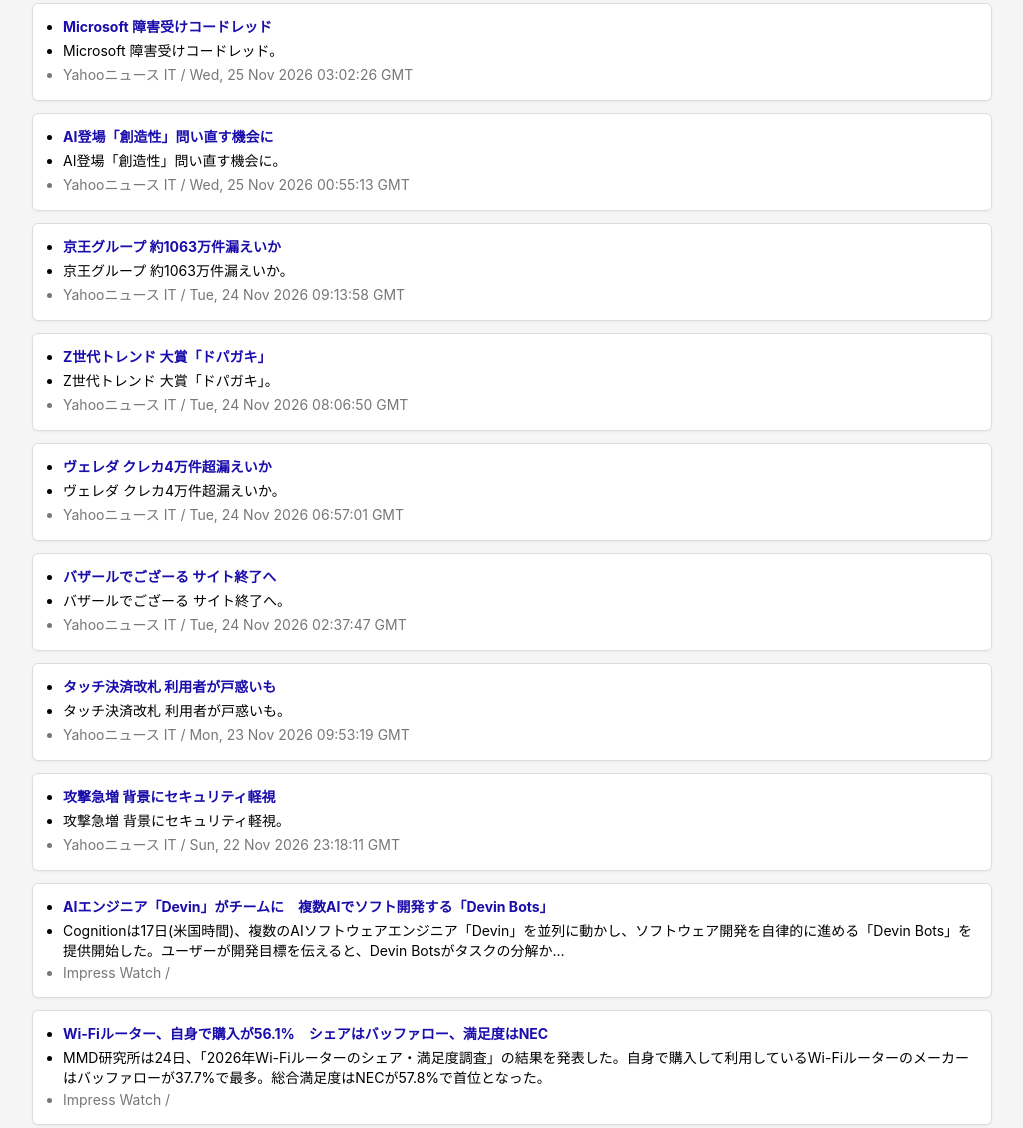
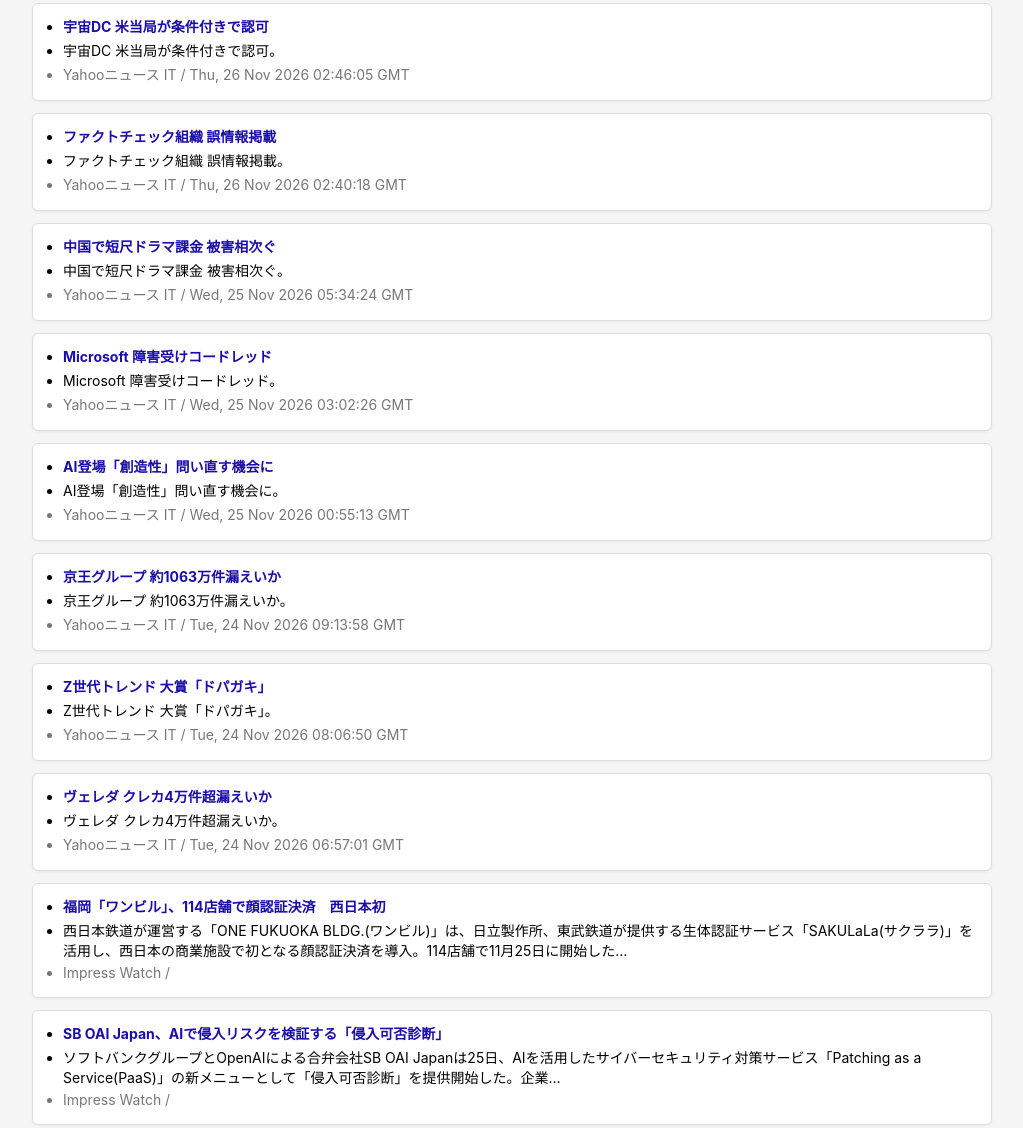
Before and after one commit to tsutsuya81gl-svg/it-news-daily, a plain HTML site: page index.html in a window 1280 px wide. Shown: the part 127-1255 px from the top of the page, without its empty margins (128-1151 px from the left). Drawn offline with Linux system fonts and the light colour scheme.

Commit message:
Update news

```diff
--- a/index.html
+++ b/index.html
@@ -115,6 +115,30 @@ body {
 
 <div class="card">
   <ul>
+    <li><a href="https://news.yahoo.co.jp/pickup/6604033?source=rss" target="_blank">宇宙DC 米当局が条件付きで認可</a></li>
+    <li>宇宙DC 米当局が条件付きで認可。</li>
+    <li class="meta">Yahooニュース IT / Thu, 26 Nov 2026 02:46:05 GMT</li>
+  </ul>
+</div>
+
+<div class="card">
+  <ul>
+    <li><a href="https://news.yahoo.co.jp/pickup/6604032?source=rss" target="_blank">ファクトチェック組織 誤情報掲載</a></li>
+    <li>ファクトチェック組織 誤情報掲載。</li>
+    <li class="meta">Yahooニュース IT / Thu, 26 Nov 2026 02:40:18 GMT</li>
+  </ul>
+</div>
+
+<div class="card">
+  <ul>
+    <li><a href="https://news.yahoo.co.jp/pickup/6603921?source=rss" target="_blank">中国で短尺ドラマ課金 被害相次ぐ</a></li>
+    <li>中国で短尺ドラマ課金 被害相次ぐ。</li>
+    <li class="meta">Yahooニュース IT / Wed, 25 Nov 2026 05:34:24 GMT</li>
+  </ul>
+</div>
+
+<div class="card">
+  <ul>
     <li><a href="https://news.yahoo.co.jp/pickup/6603903?source=rss" target="_blank">Microsoft 障害受けコードレッド</a></li>
     <li>Microsoft 障害受けコードレッド。</li>
     <li class="meta">Yahooニュース IT / Wed, 25 Nov 2026 03:02:26 GMT</li>
@@ -155,40 +179,16 @@ body {
 
 <div class="card">
   <ul>
-    <li><a href="https://news.yahoo.co.jp/pickup/6603779?source=rss" target="_blank">バザールでござーる サイト終了へ</a></li>
-    <li>バザールでござーる サイト終了へ。</li>
-    <li class="meta">Yahooニュース IT / Tue, 24 Nov 2026 02:37:47 GMT</li>
-  </ul>
-</div>
-
-<div class="card">
-  <ul>
-    <li><a href="https://news.yahoo.co.jp/pickup/6603699?source=rss" target="_blank">タッチ決済改札 利用者が戸惑いも</a></li>
-    <li>タッチ決済改札 利用者が戸惑いも。</li>
-    <li class="meta">Yahooニュース IT / Mon, 23 Nov 2026 09:53:19 GMT</li>
-  </ul>
-</div>
-
-<div class="card">
-  <ul>
-    <li><a href="https://news.yahoo.co.jp/pickup/6603626?source=rss" target="_blank">攻撃急増 背景にセキュリティ軽視</a></li>
-    <li>攻撃急増 背景にセキュリティ軽視。</li>
-    <li class="meta">Yahooニュース IT / Sun, 22 Nov 2026 23:18:11 GMT</li>
-  </ul>
-</div>
-
-<div class="card">
-  <ul>
-    <li><a href="https://www.watch.impress.co.jp/docs/news/2158714.html" target="_blank">AIエンジニア「Devin」がチームに　複数AIでソフト開発する「Devin Bots」</a></li>
-    <li>Cognitionは17日(米国時間)、複数のAIソフトウェアエンジニア「Devin」を並列に動かし、ソフトウェア開発を自律的に進める「Devin Bots」を提供開始した。ユーザーが開発目標を伝えると、Devin Botsがタスクの分解か…</li>
+    <li><a href="https://www.watch.impress.co.jp/docs/news/2159049.html" target="_blank">福岡「ワンビル」、114店舗で顔認証決済　西日本初</a></li>
+    <li>西日本鉄道が運営する「ONE FUKUOKA BLDG.(ワンビル)」は、日立製作所、東武鉄道が提供する生体認証サービス「SAKULaLa(サクララ)」を活用し、西日本の商業施設で初となる顔認証決済を導入。114店舗で11月25日に開始した…</li>
     <li class="meta">Impress Watch / </li>
   </ul>
 </div>
 
 <div class="card">
   <ul>
-    <li><a href="https://www.watch.impress.co.jp/docs/news/2158722.html" target="_blank">Wi-Fiルーター、自身で購入が56.1%　シェアはバッファロー、満足度はNEC</a></li>
-    <li>MMD研究所は24日、「2026年Wi-Fiルーターのシェア・満足度調査」の結果を発表した。自身で購入して利用しているWi-Fiルーターのメーカーはバッファローが37.7%で最多。総合満足度はNECが57.8%で首位となった。</li>
+    <li><a href="https://www.watch.impress.co.jp/docs/news/2159064.html" target="_blank">SB OAI Japan、AIで侵入リスクを検証する「侵入可否診断」</a></li>
+    <li>ソフトバンクグループとOpenAIによる合弁会社SB OAI Japanは25日、AIを活用したサイバーセキュリティ対策サービス「Patching as a Service(PaaS)」の新メニューとして「侵入可否診断」を提供開始した。企業…</li>
     <li class="meta">Impress Watch / </li>
   </ul>
 </div>
@@ -374,7 +374,7 @@ body {
   </li>
 
   <li>
-    <a href="https://www.watch.impress.co.jp/docs/news/2158735.html" target="_blank">「トライアル西友」を核店舗とするショッピングセンター「マチノマ小手指」</a>
+    <a href="https://www.watch.impress.co.jp/docs/news/2159087.html" target="_blank">マウス、幅約13cmの白いミニPC「mouse CA」 139800円から</a>
     <span class="sub-meta"> / Impress Watch</span>
   </li>
 
```
